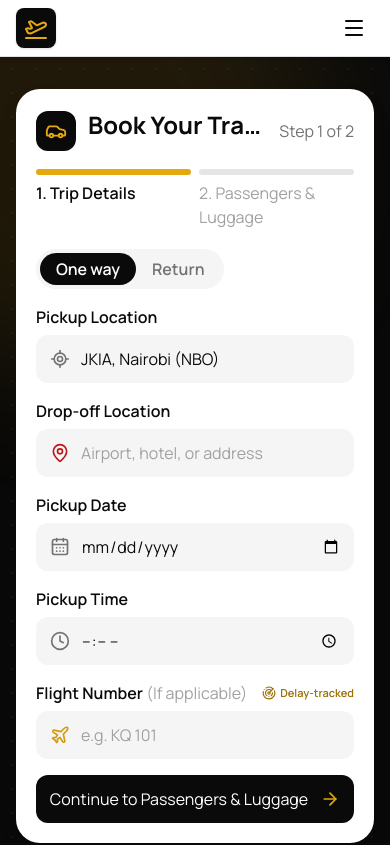
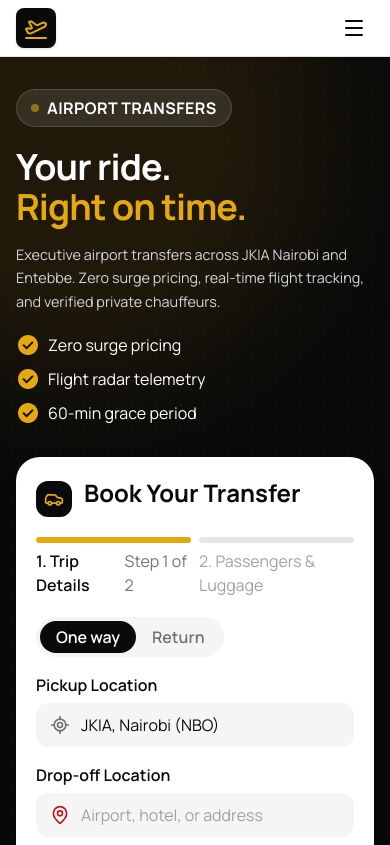
Before and after one commit to agwadan/safari-soul-transport, a Next.js app: page / in a window 390 px wide. Shown: the top 845 px of the page. Built offline with nearby package versions, Linux system fonts and the light colour scheme.

Commit message:
Improve mobile optimization of the booking widget

```diff
--- a/app/components/home/BookingWidget.tsx
+++ b/app/components/home/BookingWidget.tsx
@@ -56,12 +56,15 @@ const tripTypes: { value: TripType; label: string }[] = [
 type TextField = Exclude<keyof TripDetails, "tripType">;
 
 const field =
-  "w-full h-12 bg-neutral-100 border border-transparent rounded-xl font-body-md text-body-md text-[#0a0a0a] placeholder:text-neutral-400 focus:bg-white focus:border-[#0a0a0a] focus:ring-2 focus:ring-[#e5a910]/30 outline-none transition-all";
+  "w-full h-11 sm:h-12 bg-neutral-100 border border-transparent rounded-xl font-body-md text-body-md text-[#0a0a0a] placeholder:text-neutral-400 focus:bg-white focus:border-[#0a0a0a] focus:ring-2 focus:ring-[#e5a910]/30 outline-none transition-all";
+// Same as field but hides the native browser calendar/clock picker icon
+const dateField = `${field} [&::-webkit-calendar-picker-indicator]:opacity-0 [&::-webkit-calendar-picker-indicator]:absolute [&::-webkit-calendar-picker-indicator]:inset-0 [&::-webkit-calendar-picker-indicator]:w-full [&::-webkit-calendar-picker-indicator]:cursor-pointer`;
 const label =
   "block font-label-sm text-label-sm font-semibold text-[#0a0a0a] mb-1.5";
 // position of the icon inside an input
 const iconPos =
   "pointer-events-none absolute left-3.5 top-1/2 -translate-y-1/2";
+
 
 const pad = (n: number) => String(n).padStart(2, "0");
 const todayLocal = () => {
@@ -138,19 +141,14 @@ export default function BookingWidget() {
 
   return (
     <div className="bg-white rounded-3xl custom-shadow-lvl3 p-5 sm:p-6 lg:p-8">
-      {/* Title + step indicator in one compact header */}
-      <div className="flex items-center justify-between gap-3 mb-4">
-        <div className="flex items-center gap-3 min-w-0">
-          <div className="w-10 h-10 shrink-0 rounded-xl bg-[#0a0a0a] text-[#e5a910] flex items-center justify-center">
-            <Icon name="directions_car" size={22} />
+      {/* Title + step indicator */}
+      <div className="flex items-center gap-3 mb-4">
+        <div className="w-9 h-9 sm:w-10 sm:h-10 shrink-0 rounded-xl bg-[#0a0a0a] text-[#e5a910] flex items-center justify-center">
+          <Icon name="directions_car" size={20} />
         </div>
-          <h2 className="font-headline-sm text-headline-sm font-bold text-[#0a0a0a] truncate">
+        <h2 className="font-headline-sm text-headline-sm font-bold text-[#0a0a0a]">
           Book Your Transfer
         </h2>
-        </div>
-        <span className="shrink-0 font-label-sm text-label-sm text-neutral-500">
-          Step {step} of 2
-        </span>
       </div>
 
       <ol
@@ -165,11 +163,18 @@ export default function BookingWidget() {
               <div
                 className={`h-1.5 rounded-full transition-colors duration-300 ${reached ? "bg-[#e5a910]" : "bg-neutral-200"}`}
               />
+              <div className="mt-1.5 flex items-center justify-between">
                 <span
-                className={`mt-1.5 block font-label-sm text-label-sm ${step === n ? "font-semibold text-[#0a0a0a]" : "text-neutral-400"}`}
+                  className={`block font-label-sm text-label-sm ${step === n ? "font-semibold text-[#0a0a0a]" : "text-neutral-400"}`}
                 >
                   {n}. {name}
                 </span>
+                {step === n && (
+                  <span className="font-label-sm text-label-sm text-neutral-500">
+                    Step {n} of 2
+                  </span>
+                )}
+              </div>
             </li>
           );
         })}
@@ -204,7 +209,7 @@ export default function BookingWidget() {
             })}
           </div>
 
-          <div className="grid grid-cols-1 md:grid-cols-2 gap-4">
+          <div className="grid grid-cols-1 sm:grid-cols-2 gap-4">
             <div>
               <label htmlFor="pickup" className={label}>
                 Pickup Location
@@ -261,7 +266,7 @@ export default function BookingWidget() {
                 <input
                   id="date"
                   type="date"
-                  className={`${field} pl-11 pr-3`}
+                  className={`${dateField} pl-11 pr-3`}
                   value={trip.date}
                   onChange={set("date")}
                 />
@@ -281,7 +286,7 @@ export default function BookingWidget() {
                 <input
                   id="time"
                   type="time"
-                  className={`${field} pl-11 pr-3`}
+                  className={`${dateField} pl-11 pr-3`}
                   value={trip.time}
                   onChange={set("time")}
                 />
@@ -306,7 +311,7 @@ export default function BookingWidget() {
                     id="returnDate"
                     type="date"
                     min={trip.date || undefined}
-                    className={`${field} pl-11 pr-3`}
+                    className={`${dateField} pl-11 pr-3`}
                     value={trip.returnDate}
                     onChange={set("returnDate")}
                   />
@@ -326,7 +331,7 @@ export default function BookingWidget() {
                   <input
                     id="returnTime"
                     type="time"
-                    className={`${field} pl-11 pr-3`}
+                    className={`${dateField} pl-11 pr-3`}
                     value={trip.returnTime}
                     onChange={set("returnTime")}
                   />
@@ -372,7 +377,8 @@ export default function BookingWidget() {
             type="submit"
             className="group w-full h-12 bg-[#0a0a0a] hover:bg-[#1f1f1f] text-white rounded-xl font-headline-sm text-headline-sm flex items-center justify-center gap-3 transition-all active:scale-[0.99]"
           >
-            Continue to Passengers &amp; Luggage
+            <span className="sm:hidden">Continue</span>
+            <span className="hidden sm:inline">Continue to Passengers &amp; Luggage</span>
             <Icon
               name="arrow_forward"
               size={20}
@@ -442,7 +448,8 @@ export default function BookingWidget() {
               onClick={() => setModalOpen(true)}
               className="group flex-1 h-12 bg-[#0a0a0a] hover:bg-[#1f1f1f] text-white rounded-xl font-headline-sm text-headline-sm flex items-center justify-center gap-3 transition-all active:scale-[0.99]"
             >
-              Find Available Vehicles
+              <span className="sm:hidden">Find Vehicles</span>
+              <span className="hidden sm:inline">Find Available Vehicles</span>
               <Icon
                 name="arrow_forward"
                 size={20}
--- a/app/components/home/Hero.tsx
+++ b/app/components/home/Hero.tsx
@@ -23,12 +23,12 @@ export default function Hero() {
       <div className="relative max-w-7xl mx-auto px-4 sm:px-margin">
         <div className="grid grid-cols-1 lg:grid-cols-12 gap-8 lg:gap-12 lg:items-center">
           {/* Booking widget: first on mobile, right column on desktop */}
-          <div className="order-1 lg:order-2 lg:col-span-7">
+          <div className="order-2 lg:col-span-7">
             <BookingWidget />
           </div>
 
           {/* Copy: below the widget on mobile, left column on desktop */}
-          <div className="order-2 lg:order-1 lg:col-span-5">
+          <div className="order-1 lg:col-span-5">
             <span className="inline-flex items-center gap-2 px-3.5 py-1.5 rounded-full bg-white/10 border border-white/15 mb-5 lg:mb-6">
               <span className="w-2 h-2 rounded-full bg-[#e5a910] animate-pulse" />
               <span className="font-label-sm text-label-sm text-white font-bold tracking-wide">
```
Lines whose indentation alone changed are shown as unchanged.
